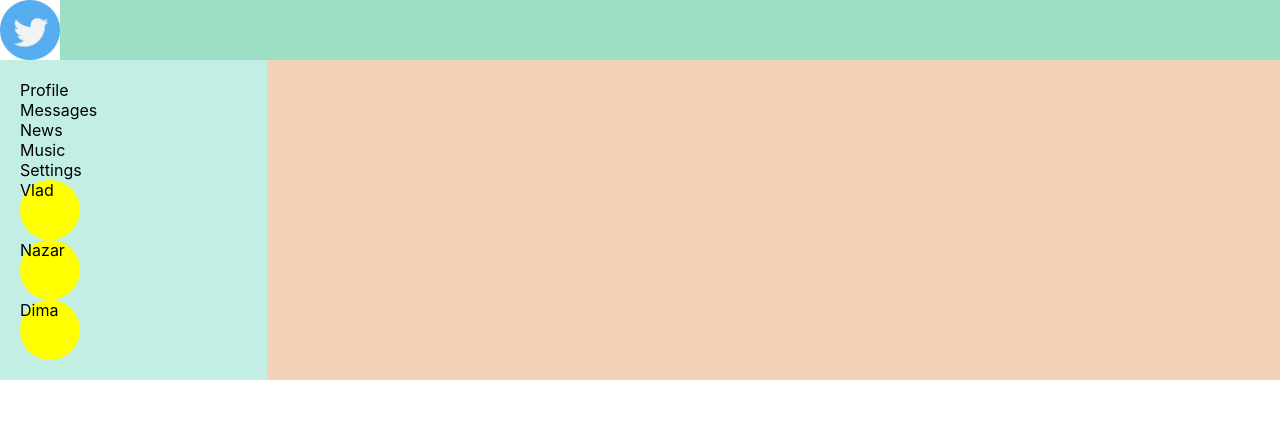
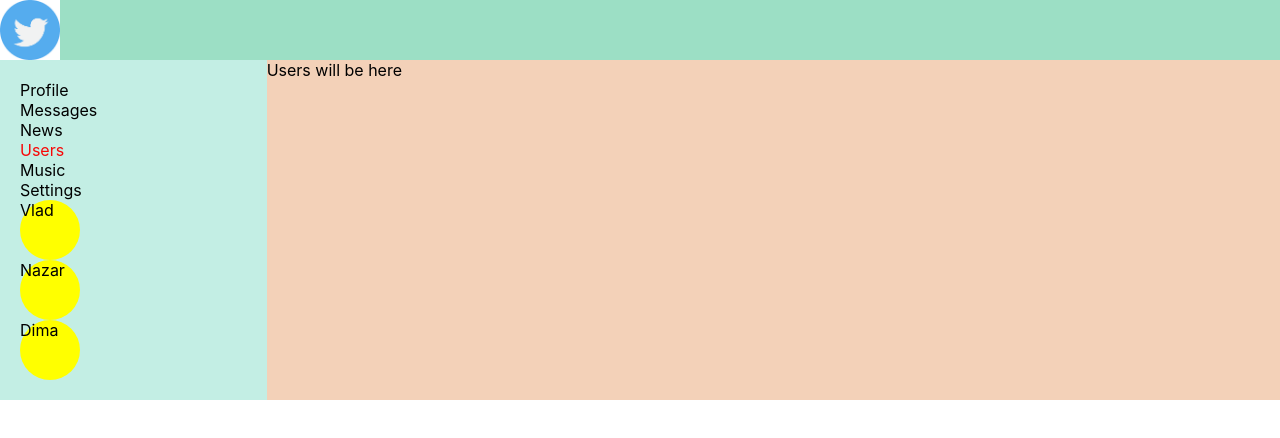
Before and after one commit to Thundery11/my-social-network, a React (Create React App) app: page /users in a window 1280 px wide. Shown: the top 438 px of the page. Built offline with nearby package versions, Linux system fonts and the light colour scheme.

Commit message:
feat: added UsersContainer, Users components

```diff
--- a/src/App.js
+++ b/src/App.js
@@ -1,7 +1,6 @@
 import { BrowserRouter, Route } from "react-router-dom";
 import "./App.css";
 import Header from "./components/Header/Header";
-import Navbar from "./components/Navbar/Navbar";
 import Profile from "./components/Profile/Profile";
 import Music from "./components/Music/Music";
 import News from "./components/News/News";
@@ -9,6 +8,7 @@ import Settings from "./components/Settings/Settings";
 import { Routes } from "react-router-dom";
 import DialogsContainer from "./components/Dialogs/DialogsContainer";
 import NavbarContainer from "./components/Navbar/NavbarContainer";
+import UsersContainer from "./components/Users/UsersContainer";
 const App = (props) => {
   return (
     <BrowserRouter>
@@ -19,6 +19,7 @@ const App = (props) => {
           <Routes>
             <Route path="/profile/*" element={<Profile />} />{" "}
             <Route path="/dialogs/*" element={<DialogsContainer />} />
+            <Route path="/users/*" element={<UsersContainer />} />
             <Route path="/music/*" element={<Music />} />
             <Route path="/news/*" element={<News />} />
             <Route path="/settings/*" element={<Settings />} />
--- a/src/components/Navbar/Navbar.jsx
+++ b/src/components/Navbar/Navbar.jsx
@@ -34,6 +34,14 @@ const Navbar = (props) => {
       </div>
       <div className={s.item}>
         <NavLink
+          to="/users"
+          className={(NavData) => (NavData.isActive ? s.active : s.item)}
+        >
+          Users
+        </NavLink>
+      </div>
+      <div className={s.item}>
+        <NavLink
           to="/music"
           className={(NavData) => (NavData.isActive ? s.active : s.item)}
         >
--- /dev/null
+++ b/src/components/Users/Users.jsx
@@ -0,0 +1,5 @@
+let Users = (props) => {
+  return <div> Users will be here</div>;
+};
+
+export default Users;
--- /dev/null
+++ b/src/components/Users/UsersContainer.jsx
@@ -0,0 +1,12 @@
+import { connect } from "react-redux";
+import Users from "./Users";
+
+let mapStateToProps = (state) => {
+  return {};
+};
+let mapDispatchToProps = (dispatch) => {
+  return {};
+};
+
+const UsersContainer = connect(mapStateToProps, mapDispatchToProps)(Users);
+export default UsersContainer;
```
Also changed, not shown: src/components/Users/Users.module.css (added).
